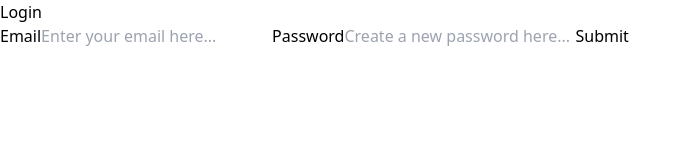
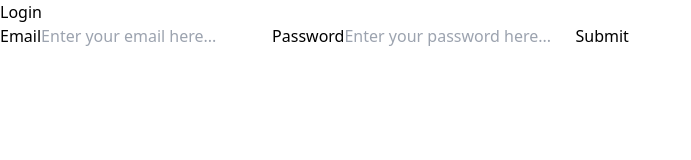
Before and after one commit to adriankristanto/devkind-test, a React (Create React App) app in the folder client/: page /login in a window 1280 px wide. Shown: the top 160 px of the page, without its empty margins (0-691 px from the left). Built offline with nearby package versions, Linux system fonts and the light colour scheme.

Commit message:
customised login component to differentiate it from register component

```diff
--- a/client/src/components/Login.js
+++ b/client/src/components/Login.js
@@ -44,7 +44,7 @@ export default function Login() {
           <Field
             id="password"
             name="password"
-            placeholder="Create a new password here..."
+            placeholder="Enter your password here..."
             type="password"
           />
           <button type="submit">Submit</button>
```
